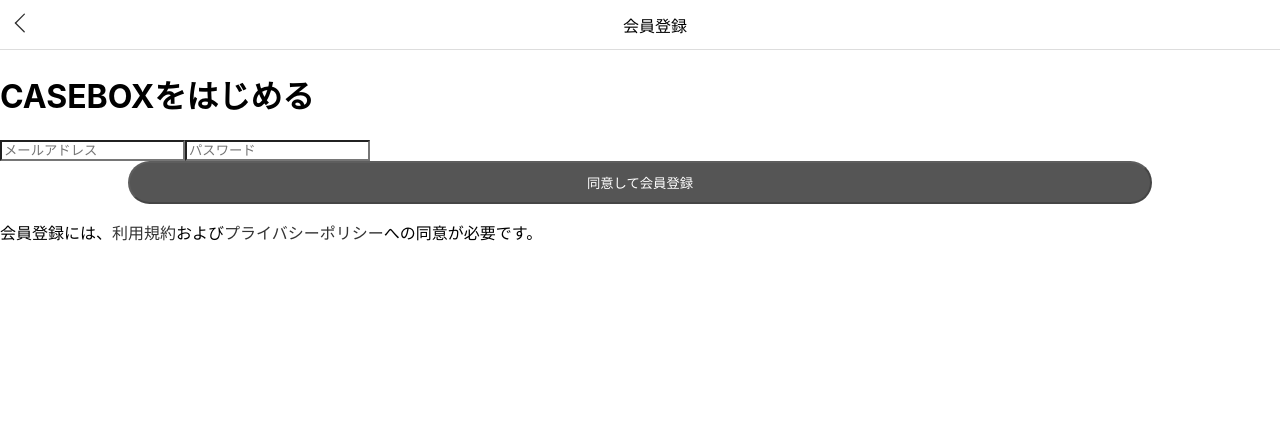
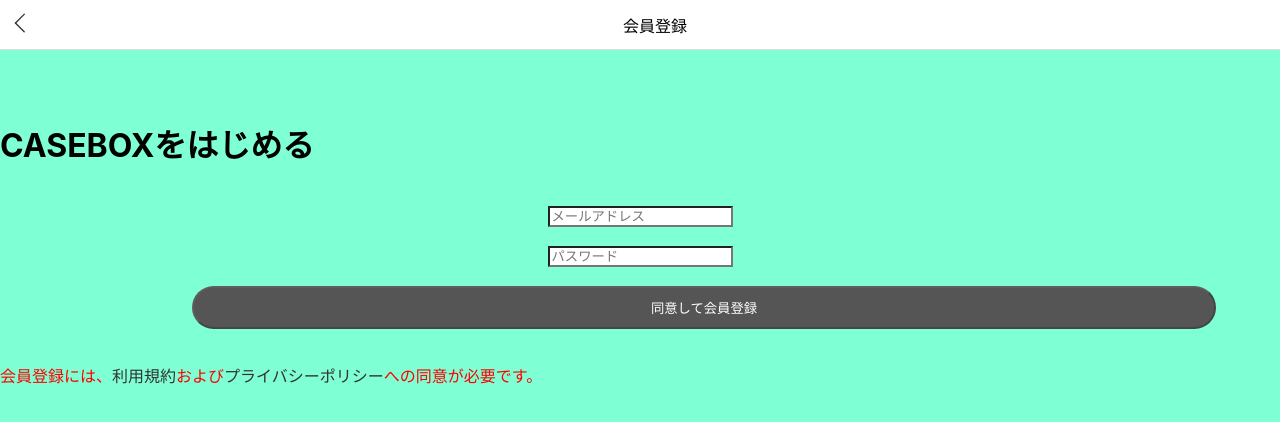
Before and after one commit to 2022-HEW/casebox, a Next.js app: page /App/app_sign_up in a window 1280 px wide. Shown: the top 422 px of the page. Built offline with nearby package versions, Linux system fonts and the light colour scheme.

Commit message:
会員登録ベース

```diff
--- a/src/pages/App/app_sign_up.tsx
+++ b/src/pages/App/app_sign_up.tsx
@@ -17,20 +17,20 @@ async function fetcher(url: string): Promise<boolean | null > {
 
 const app_sign_up:NextPage = () => {
     return (
-    <>
+        <div className={styles.Container}>
             <App_header label={"会員登録"}/>
             <SignupBox/>
             <Form/>
             <p>
                 会員登録には、<Link href={""}>利用規約</Link>および<Link href={""}>プライバシーポリシー</Link>への同意が必要です。
             </p>
-    </>
+        </div>
     )
 }
 
 const SignupBox = () =>{
     return(
-        <div>
+        <div className={styles.subTitle}>
             <h1>CASEBOXをはじめる</h1>
         </div>
     )
--- a/src/styles/app_login.module.css
+++ b/src/styles/app_login.module.css
@@ -1,17 +1,36 @@
 /* 共通 */
+.Container{
+    height: 100vh;
+    width: 100vw;
+    background-color: aquamarine;
+}
 
+.subTitle{
+    margin: 70px auto 0px auto;
+}
+
+
+.Container > p{
+    color: red;
+}
 /* 会員登録 */
+
 /* 全体のコンテナ― */
 .loginFormContainer{
+    display: flex;
+    align-items: center;
+    flex-direction: column;
+    justify-content: space-evenly;
+
+    height: 20%;
+}
+
+/* メール入力エリア */
+.loginFormContainer > .mailForm{
 
 }
 
-/* メール入力エリア */
-.mailForm{
-    background-color: aqua;
-}
-
 /* パスワード入力エリア */
-.passwordForm{
+.loginFormContainer > .passwordForm{
 
 }
```
Lines whose indentation alone changed are shown as unchanged.
